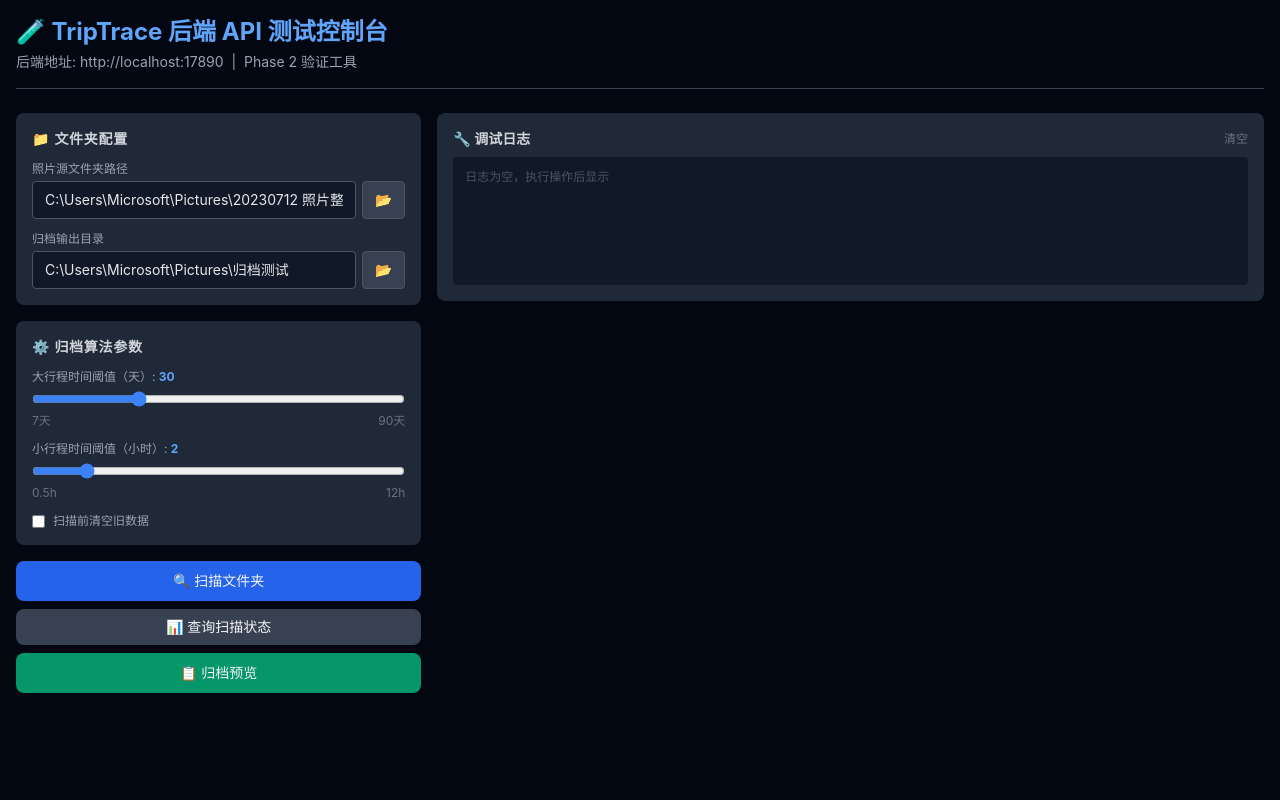
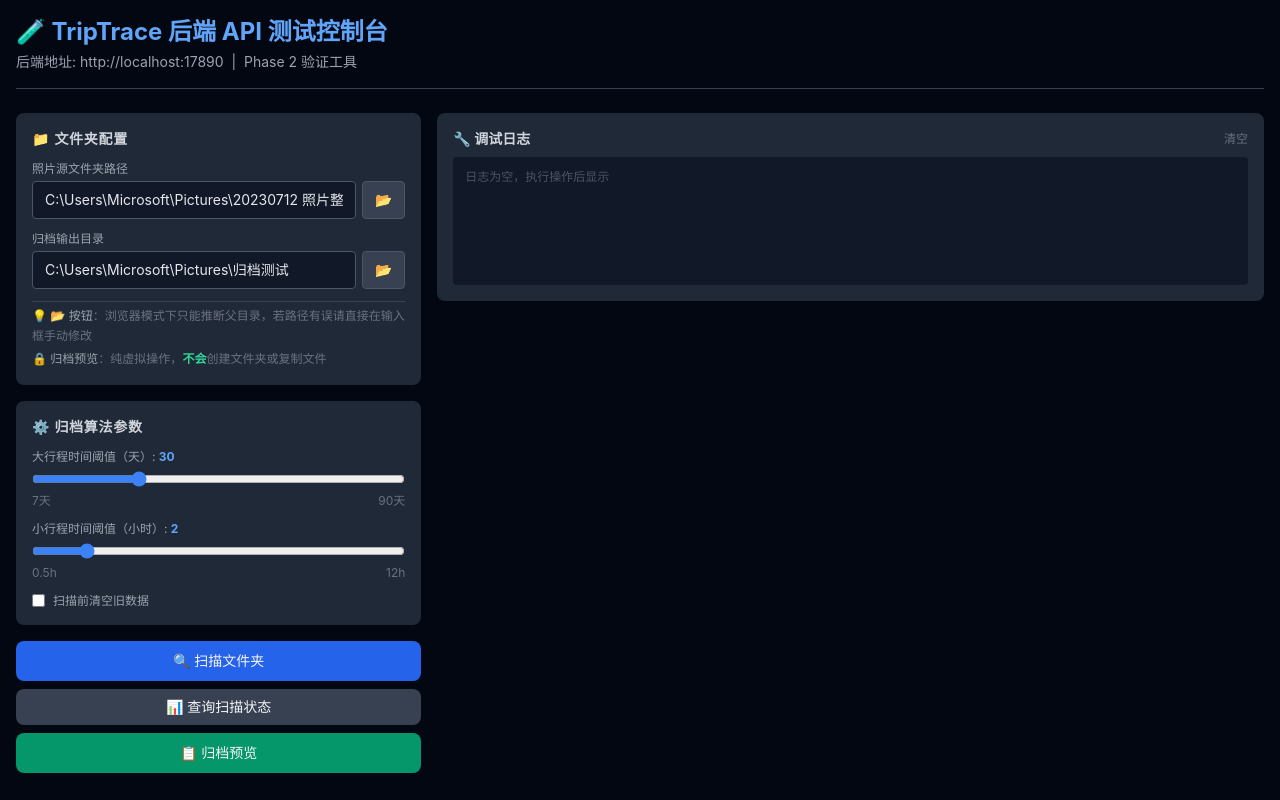
Before and after one commit to vera-hlh/trip-trace, a React (Vite) app in the folder frontend/: page /test in a window 1280 px wide. Built offline with nearby package versions, Linux system fonts and the light colour scheme; the HTML template or start-up script is replaced by a standard one.

Commit message:
fix(console): 添加路径推断说明和归档预览纯虚拟操作提示

```diff
--- a/frontend/src/pages/TestConsole.tsx
+++ b/frontend/src/pages/TestConsole.tsx
@@ -477,6 +477,12 @@
                   {pickerNote}
                 </div>
               )}
+
+              {/* 浏览器模式操作说明 */}
+              <div className="text-xs text-gray-500 leading-relaxed space-y-1 pt-1 border-t border-gray-700">
+                <div>💡 <span className="text-gray-400">📂 按钮</span>：浏览器模式下只能推断父目录，若路径有误请直接在输入框手动修改</div>
+                <div>🔒 <span className="text-gray-400">归档预览</span>：纯虚拟操作，<strong className="text-emerald-400">不会</strong>创建文件夹或复制文件</div>
+              </div>
             </div>
 
             {/* 归档算法参数 */}
```
